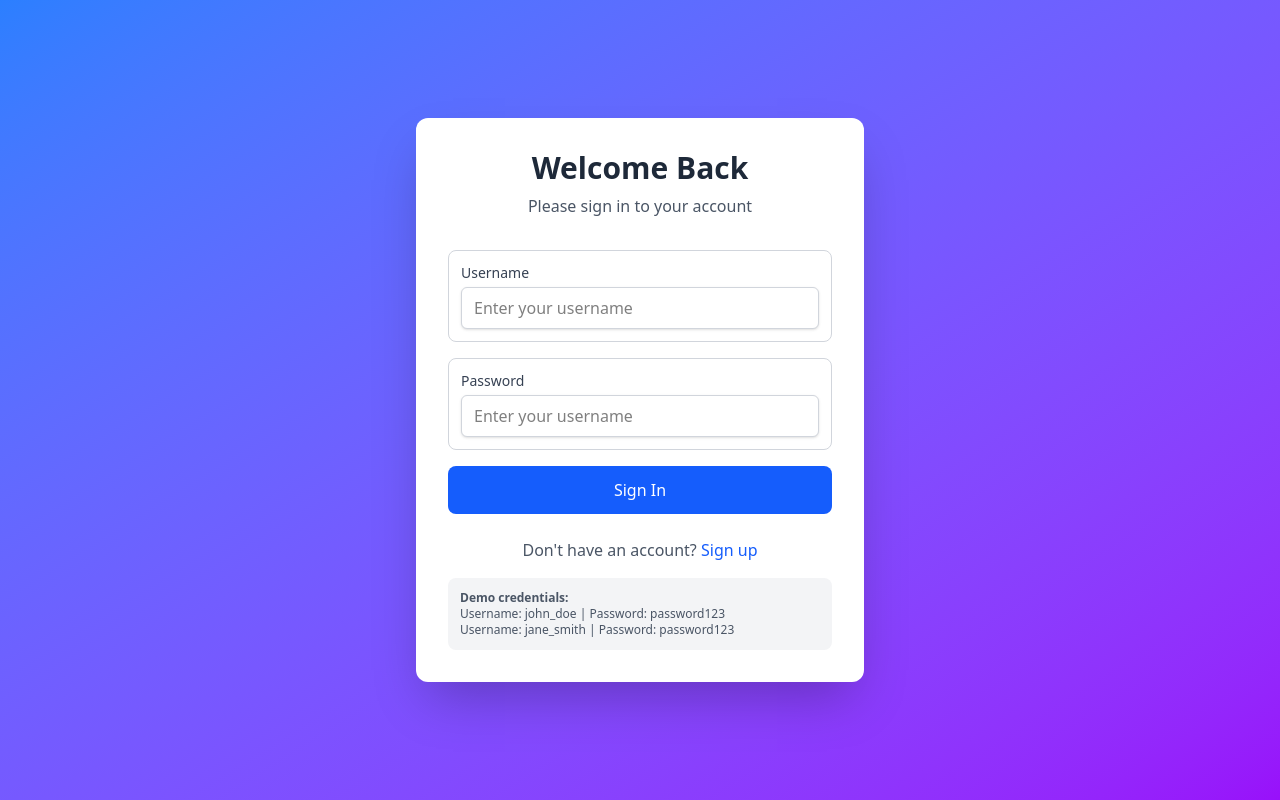
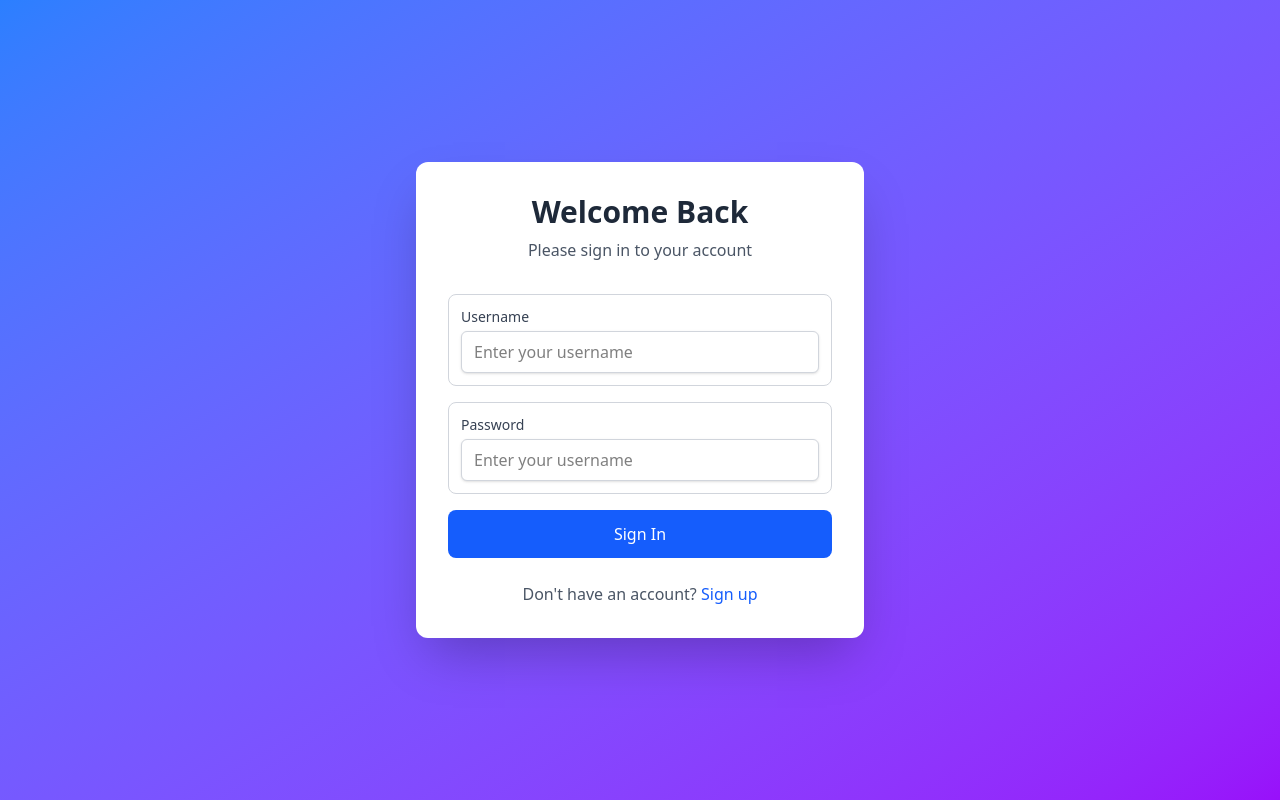
Before and after one commit to hazemAzzam/TaskManager, a React (Vite) app in the folder FrontEnd/: page /login in a window 1280 px wide. Built offline with nearby package versions, Linux system fonts and the light colour scheme.

Commit message:
remove login hits

```diff
--- a/FrontEnd/src/modules/auth/pages/LoginPage.tsx
+++ b/FrontEnd/src/modules/auth/pages/LoginPage.tsx
@@ -73,14 +73,6 @@ export default function LoginPage() {
             </button>
           </p>
         </div>
-
-        <div className="mt-4 p-3 bg-gray-100 rounded-lg text-xs text-gray-600">
-          <p>
-            <strong>Demo credentials:</strong>
-          </p>
-          <p>Username: john_doe | Password: password123</p>
-          <p>Username: jane_smith | Password: password123</p>
-        </div>
       </div>
     </div>
   );
```
Also changed, not shown: 1 other file (tests, documents, lock files or other folders).
